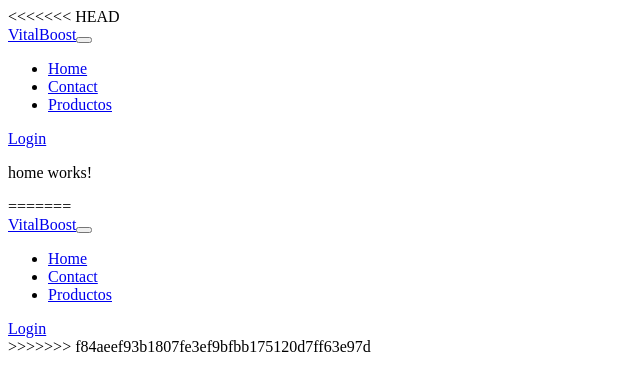
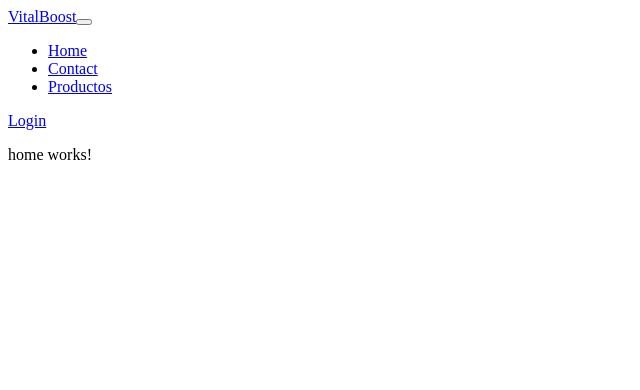
Before and after one commit to danielmoralesferrando/proyecto-ed-lm, an Angular app: page /home in a window 1280 px wide. Shown: the top 390 px of the page, without its empty margins (0-640 px from the left). Built offline with nearby package versions, Linux system fonts and the light colour scheme.

Commit message:
solucionando error en el app

```diff
--- a/src/app/app.component.html
+++ b/src/app/app.component.html
@@ -1,7 +1,4 @@
-<<<<<<< HEAD
+
 <app-navbar></app-navbar>
 
 <router-outlet></router-outlet>
-=======
-<app-navbar></app-navbar>
->>>>>>> f84aeef93b1807fe3ef9bfbb175120d7ff63e97d
```
